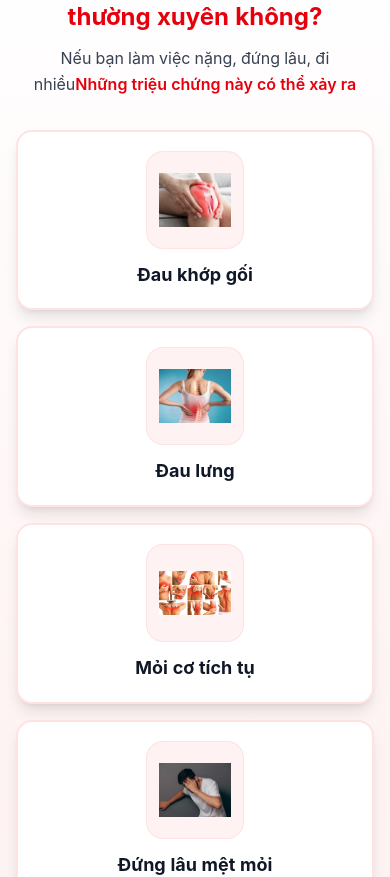
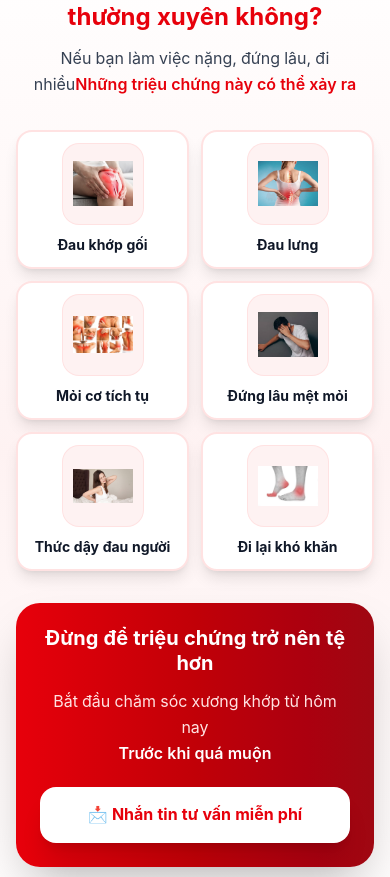
Before and after one commit to cimerkong-jpg/alkamilk, a React (Vite) app: page / in a window 390 px wide. Shown: the part 1385-2262 px from the top of the page. Built offline with nearby package versions, Linux system fonts and the light colour scheme.

Commit message:
Use two-column mobile pain grid

```diff
--- a/src/components/PainPoints.tsx
+++ b/src/components/PainPoints.tsx
@@ -28,14 +28,14 @@ const PainPoints = () => {
         </div>
 
         {/* Pain Cards - Mobile Optimized, Larger Touch Targets */}
-        <div className="grid sm:grid-cols-2 lg:grid-cols-3 gap-4 md:gap-5 mb-8">
+        <div className="grid grid-cols-2 lg:grid-cols-3 gap-3 sm:gap-4 md:gap-5 mb-8">
           {painPoints.map((pain) => (
             <div
               key={pain.id}
-              className="bg-white rounded-2xl p-5 md:p-6 shadow-lg hover:shadow-xl transition-all border-2 border-red-100 hover:border-red-300 transform hover:scale-[1.02]"
+              className="bg-white rounded-2xl p-3 sm:p-5 md:p-6 shadow-lg hover:shadow-xl transition-all border-2 border-red-100 hover:border-red-300 transform hover:scale-[1.02]"
             >
-              <div className="mb-4 flex justify-center">
-                <div className="flex h-24 w-24 items-center justify-center rounded-2xl bg-red-50 p-3 ring-1 ring-red-100 md:h-28 md:w-28">
+              <div className="mb-3 sm:mb-4 flex justify-center">
+                <div className="flex h-20 w-20 items-center justify-center rounded-2xl bg-red-50 p-2.5 ring-1 ring-red-100 sm:h-24 sm:w-24 sm:p-3 md:h-28 md:w-28">
                   <img
                     src={painIconSrc[pain.icon]}
                     alt=""
@@ -46,7 +46,7 @@ const PainPoints = () => {
               </div>
 
               {/* Clear, Emotional Text */}
-              <h3 className="text-lg md:text-xl font-bold text-gray-900 text-center leading-snug">
+              <h3 className="text-sm sm:text-lg md:text-xl font-bold text-gray-900 text-center leading-snug">
                 {pain.text}
               </h3>
             </div>
```
